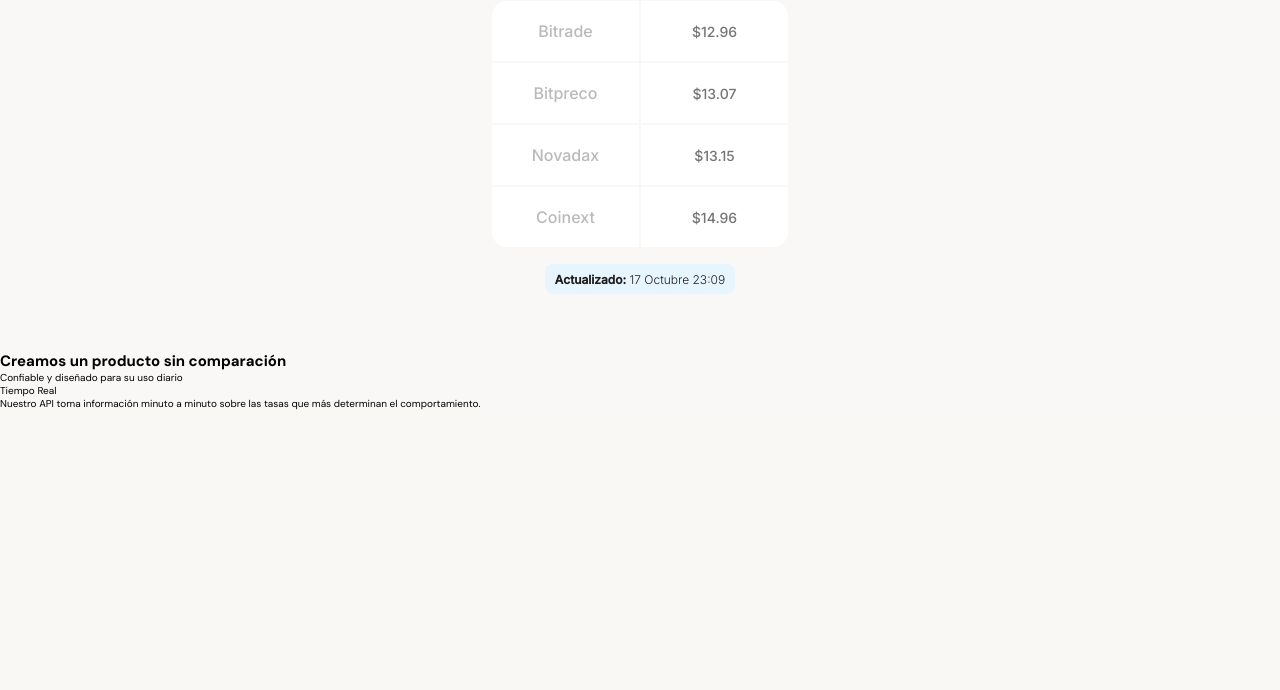
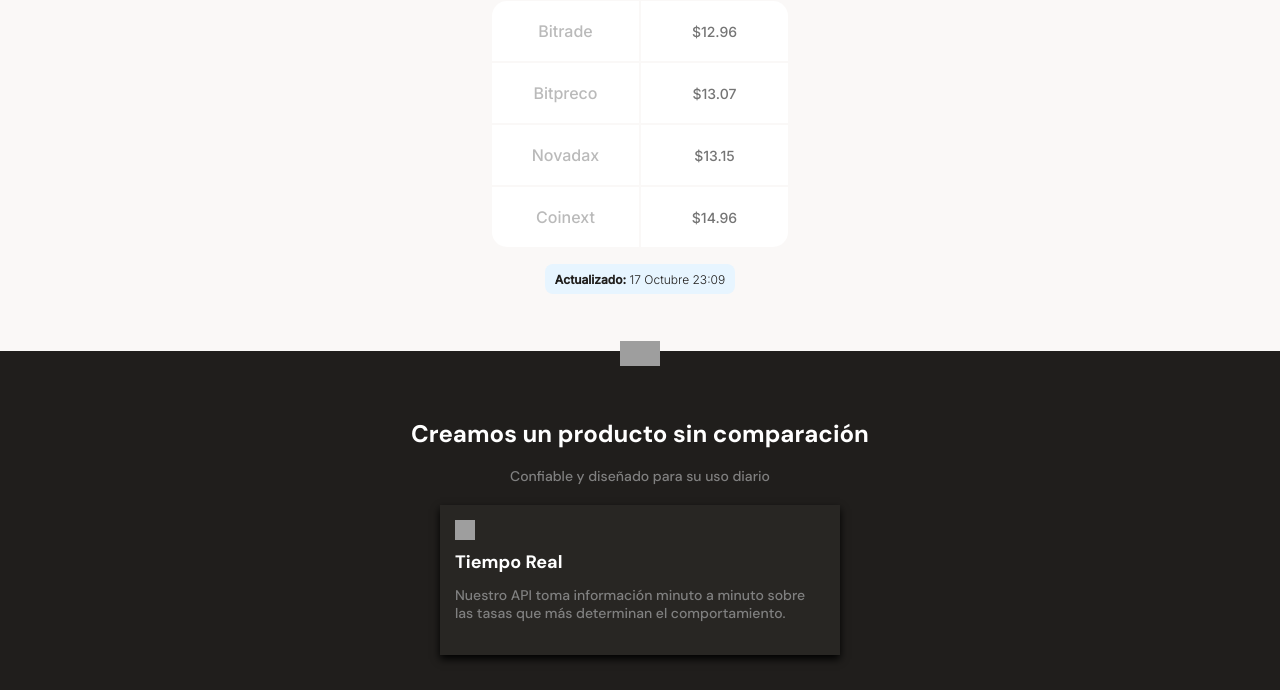
Before and after one commit to diego40g/CursosPlatzi, a PHP site: page / in a window 1280 px wide. Shown: the part 1173-1863 px from the top of the page. Before the commit the page ends 1583 px from the top, so only its background shows below. Run offline with PHP 8.4, Linux system fonts and the light colour scheme; grey boxes are pictures that could not be loaded.

Commit message:
add class and styles of product content

```diff
--- a/CourseResponsiveDesign-MobileFirst/demo/index.html
+++ b/CourseResponsiveDesign-MobileFirst/demo/index.html
@@ -82,8 +82,8 @@
             </section>
         </section>
         <section class="main-product-detail">
-            <span></span>
-            <div class="">
+            <span class="product-detail-batata-logo"></span>
+            <div class="product-detail--title">
                 <h2>Creamos un producto sin comparación</h2>
                 <p>Confiable y diseñado para su uso diario</p>
             </div>
--- a/CourseResponsiveDesign-MobileFirst/demo/styles.css
+++ b/CourseResponsiveDesign-MobileFirst/demo/styles.css
@@ -301,3 +301,75 @@ main{
     font-weight: 300;
     color: var(--warm-black);
 }
+
+.main-product-detail{
+    position: relative;
+    width: 100%;
+    min-width: 320px;
+    height: auto;
+    padding: 20px 10px;
+    background-color: var(--warm-black);
+}
+.product-detail-batata-logo{
+    position: absolute;
+    width: 40px;
+    height: 25px;
+    background-image: url('./assets/assets/img/logo.svg');
+    top: -10px;
+    left: calc(50% - 20px);
+}
+.product-detail--title{
+    width: 90%;
+    min-width: 288px;
+    height: auto;
+    margin: 0 auto;
+    margin-top: 50px;
+    text-align: center;
+}
+.product-detail--title h2{
+    margin-bottom: 20px;
+    font-size: 2.4rem;
+    font-weight: bold;
+    line-height: 2.6rem;
+    color: var(--just-white);
+}
+.product-detail--title p{
+    margin-bottom: 20px;
+    font-size: 1.4rem;
+    font-weight: 500;
+    line-height: 1.8rem;
+    color: #808080;
+}
+.product-detail--card{
+    width: 90%;
+    min-width: 288px;
+    max-width: 400px;
+    height: 150px;
+    margin: 15px auto;
+    padding: 15px;
+    background-color: var(--black);
+    box-shadow: 0 4px 8px rgba(0,0,0,16);
+}
+.product-detail--card .clock{
+    display: inline-block;
+    width: 20px;
+    height: 20px;
+    margin-bottom: 10px;
+    background-image: url('./assets/assets/icons/clock.svg');
+    background-size: cover;
+    background-position: center;
+    background-repeat: no-repeat;
+}
+.product-detail--card .product--card-title{
+    margin-bottom: 15px;
+    font-size: 1.8rem;
+    font-weight: bold;
+    line-height: 1.8rem;
+    color: var(--just-white);
+}
+.product-detail--card .product--card-body{
+    font-size: 1.4rem;
+    font-weight: 500;
+    line-height: 1.8rem;
+    color: #808080;
+}
```
